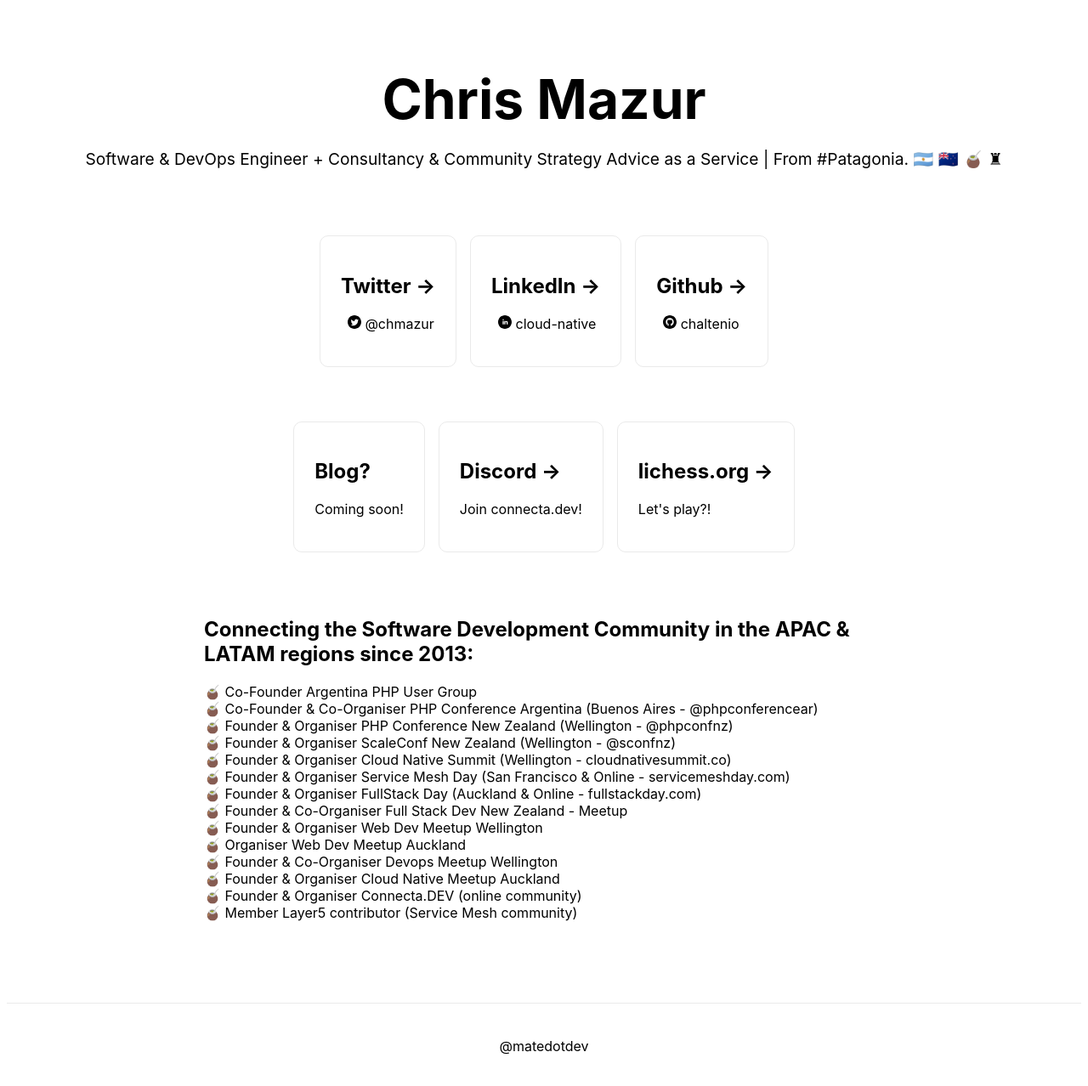
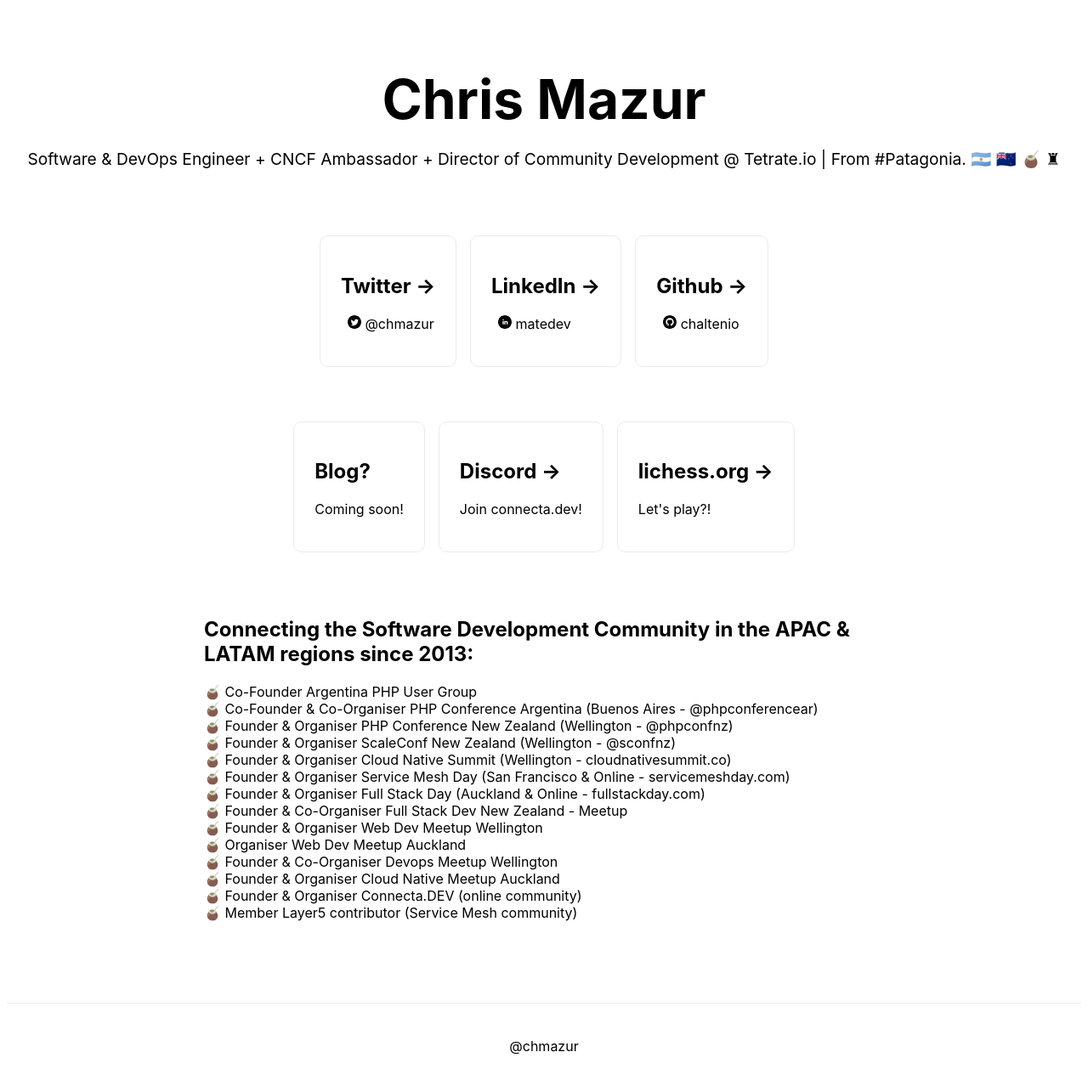
Before and after one commit to chaltenio/matedev, a Next.js app: page /chris in a window 1280 px wide. Shown: the whole page at 85% size. Built offline with nearby package versions, Linux system fonts and the light colour scheme.

Commit message:
Update tittle

```diff
--- a/pages/chris.js
+++ b/pages/chris.js
@@ -20,7 +20,7 @@
         </h1>
 
         <p className={styles.description}>
-        Software & DevOps Engineer + Consultancy & Community Strategy Advice as a Service | From #Patagonia.{" "}🇦🇷 🇳🇿 🧉 ♜
+        Software & DevOps Engineer + CNCF Ambassador + Director of Community Development @ Tetrate.io | From #Patagonia.{" "}🇦🇷 🇳🇿 🧉 ♜
         </p>
 
         <div className={styles.grid}>
@@ -31,7 +31,7 @@
 
           <a href="https://www.linkedin.com/in/matedev" className={styles.cardSocial}>
             <h2>LinkedIn &rarr;</h2>
-            <p><img src="/svgs/linkedin.svg" alt="cloud-native" className={styles.logo} />{" "}cloud-native</p>
+            <p><img src="/svgs/linkedin.svg" alt="matedev" className={styles.logo} />{" "}matedev</p>
           </a>
 
           <a href="https://github.com/chaltenio" className={styles.cardSocial}>
@@ -70,7 +70,7 @@
             🧉{' '}Founder & Organiser ScaleConf New Zealand (Wellington - <a href="https://twitter.com/sconfnz" target="_blank">@sconfnz</a>)<br />
             🧉{' '}Founder & Organiser Cloud Native Summit (Wellington - {" "}<a href="https://cloudnativesummit.co/nz" target="_blank">cloudnativesummit.co)</a><br />
             🧉{' '}Founder & Organiser Service Mesh Day (San Francisco & Online - {" "}<a href="https://servicemeshday.com" target="_blank">servicemeshday.com</a>)<br />
-            🧉{' '}Founder & Organiser FullStack Day (Auckland & Online - {" "}<a href="https://fullstackday.com" target="_blank">fullstackday.com</a>)<br />
+            🧉{' '}Founder & Organiser Full Stack Day (Auckland & Online - {" "}<a href="https://fullstackday.com" target="_blank">fullstackday.com</a>)<br />
             🧉{' '}Founder & Co-Organiser <a href="https://www.meetup.com/Full-Stack-Dev-New-Zealand/" target="_blank">Full Stack Dev New Zealand - Meetup</a><br />
             🧉{' '}Founder & Organiser <a href="https://www.meetup.com/Wellington-Web-Dev/" target="_blank">Web Dev Meetup Wellington</a><br />
             🧉{' '}Organiser <a href="https://www.meetup.com/aucklandweb/" target="_blank">Web Dev Meetup Auckland</a><br />
@@ -88,11 +88,11 @@
 
       <footer className={styles.footer}>
         <a
-          href="https://twitter.com/matedotdev"
+          href="https://twitter.com/chmazur"
           target="_blank"
           rel="noopener noreferrer"
         >
-          @matedotdev
+          @chmazur
         </a>
       </footer>
     </div>
```
